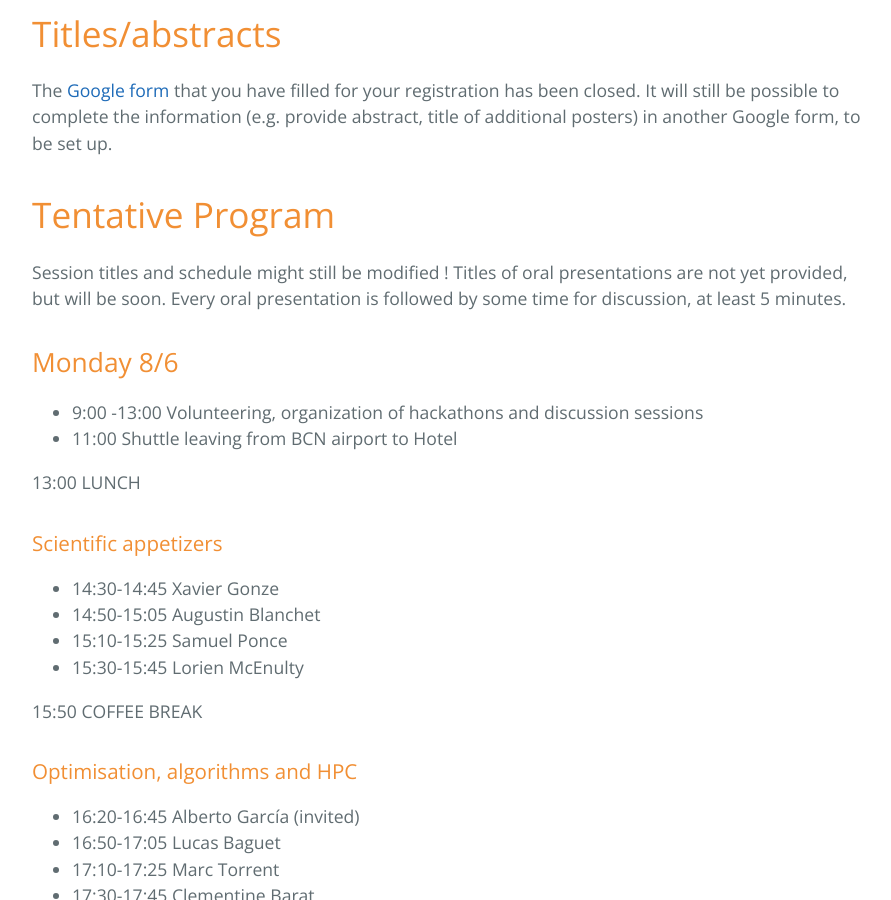
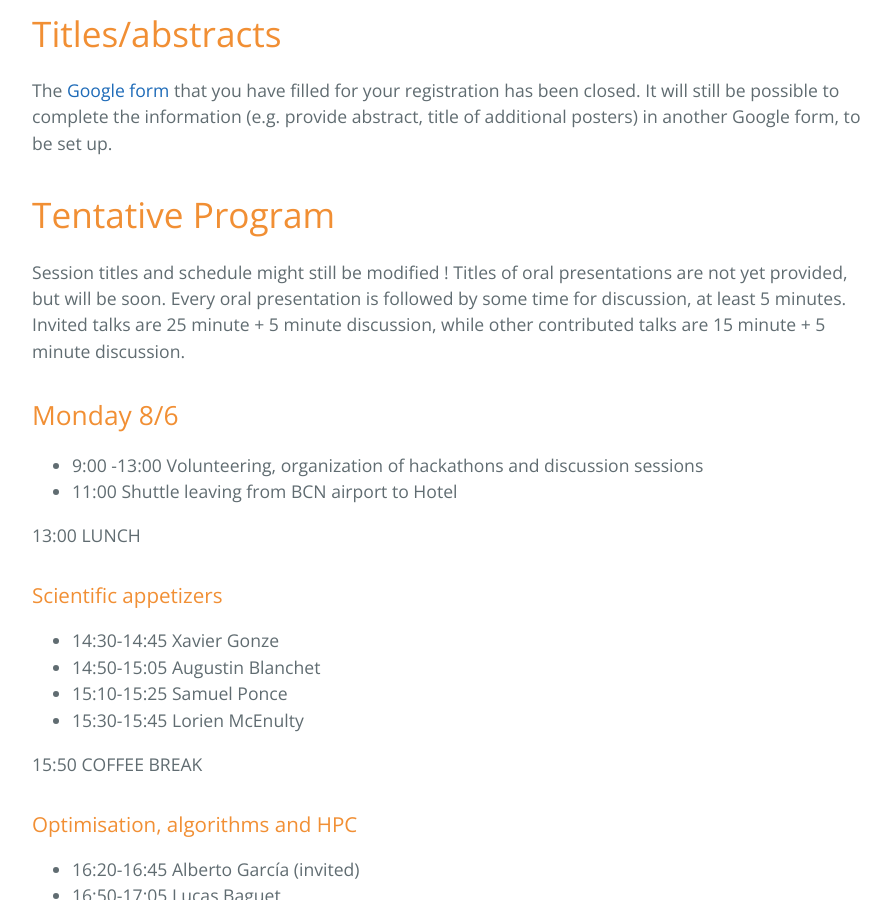
Before and after one commit to abinit/abidev2026, a Jekyll site: the page built from docs/program.md, in a window 1280 px wide and 900 px high, scrolled down 386 px. Shown: the whole window, without its empty margins (192-1083 px from the left). Built offline with Jekyll 4.4.1, drawn with Linux system fonts in a browser that asks for light colours; the repository's description, which GitHub fills in, is left out.

Commit message:
Minor modif

```diff
--- a/docs/program.md
+++ b/docs/program.md
@@ -14,7 +14,7 @@ that you have filled for your registration has been closed. It will still be pos
 
 # Tentative Program
 
-Session titles and schedule might still be modified ! Titles of oral presentations are not yet provided, but will be soon. Every oral presentation is followed by some time for discussion, at least 5 minutes.
+Session titles and schedule might still be modified ! Titles of oral presentations are not yet provided, but will be soon. Every oral presentation is followed by some time for discussion, at least 5 minutes. Invited talks are 25 minute + 5 minute discussion, while other contributed talks are 15 minute + 5 minute discussion.
 
 ## Monday 8/6
 
```
